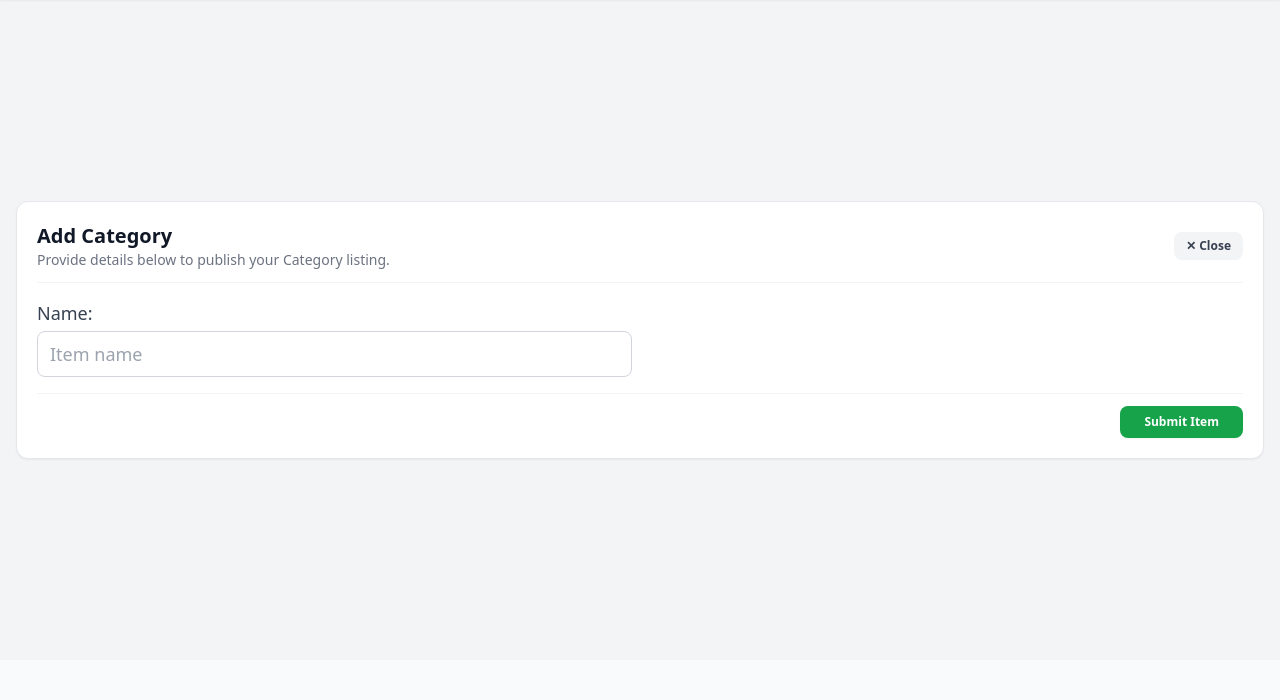
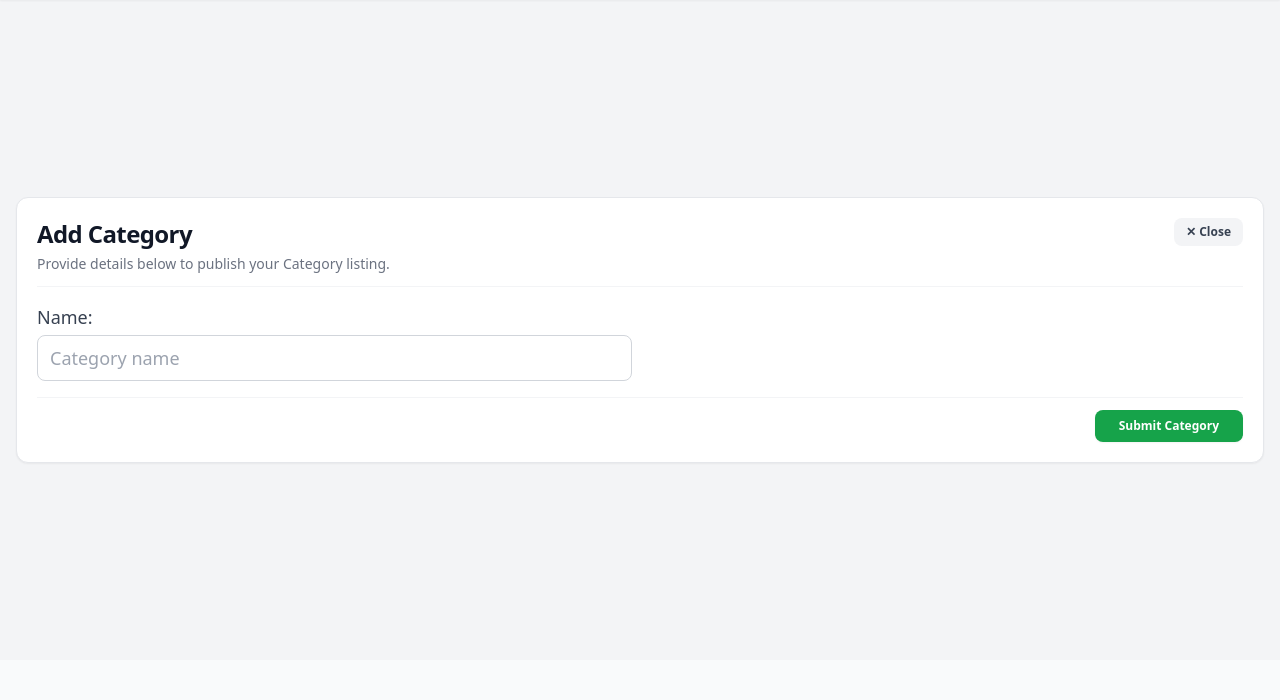
Before and after one commit to yadhukrishnanpk/BuyKart-ShoppingSite, a Django app: page /items/category/new/ in a window 1280 px wide. Shown: the part 73-773 px from the top of the page. Run offline with Django 5.2, Linux system fonts and the light colour scheme; the visitor is signed in with stand-in values (Sample User, id 1); some libraries are stand-ins or nearby versions.

Commit message:
Template modification

```diff
--- a/item/forms.py
+++ b/item/forms.py
@@ -33,5 +33,5 @@ class CategoryForm(forms.ModelForm):
         model = Category
         fields = ('name',)
         widgets = {
-            'name': forms.TextInput(attrs={'class': 'w-full p-2 border border-gray-300 rounded-xl', 'placeholder': 'Item name'}),
+            'name': forms.TextInput(attrs={'class': 'w-full p-2 border border-gray-300 rounded-xl', 'placeholder': 'Category name'}),
         }
--- a/item/templates/item/add_category.html
+++ b/item/templates/item/add_category.html
@@ -7,14 +7,14 @@
     <div class="w-full bg-white p-5 rounded-xl shadow-sm border border-gray-200">
 
 
-        <div class="mb-4 border-b border-gray-100 pb-3 flex justify-between items-center">
-            <div>
-                <h1 class="text-xl font-extrabold text-gray-900">{{ title }}</h1>
-                <p class="text-sm text-gray-500">Provide details below to publish your Category listing.</p>
-            </div>
-            <a href="{% url 'manage_categories' %}" class="px-3 py-1.5 bg-gray-100 hover:bg-gray-200 text-gray-700 text-xs font-semibold rounded-lg transition">
-                ✕ Close
-            </a>
+        <div class="mb-4 border-b border-gray-100 pb-3 flex justify-between items-start gap-4">
+    <div>
+        <h1 class="text-xl sm:text-2xl font-extrabold text-gray-900 tracking-tight">{{ title }}</h1>
+        <p class="text-xs sm:text-sm text-gray-500 mt-1">Provide details below to publish your Category listing.</p>
+    </div>
+    <a href="{% url 'dashboard' %}" class="shrink-0 px-3 py-1.5 bg-gray-100 hover:bg-gray-200 text-gray-700 text-xs font-semibold rounded-lg transition">
+        ✕ Close
+    </a>
         </div>
 
 
@@ -43,7 +43,7 @@
 
             <div class="pt-3 border-t border-gray-100 flex justify-end gap-3">
                 <button type="submit" class="px-6 py-2 bg-green-600 hover:bg-green-700 text-white font-semibold text-xs rounded-lg shadow-sm transition">
-                    Submit Item
+                    Submit Category
                 </button>
             </div>
         </form>
```
Also changed, not shown: item/templates/item/form.html (+9 -9 lines).
